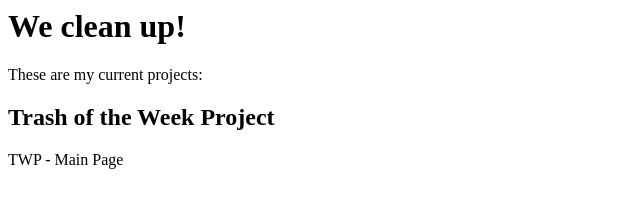
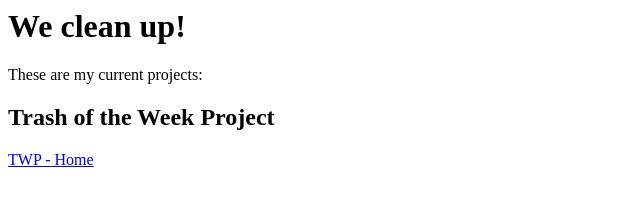
Before and after one commit to j9bass/twp-tester, a plain HTML site: page index.html in a window 1280 px wide. Shown: the whole page, without its empty margins (0-640 px from the left). Drawn offline with Linux system fonts and the light colour scheme.

Commit message:
Update index.html

```diff
--- a/index.html
+++ b/index.html
@@ -4,4 +4,4 @@
 
 <h2>Trash of the Week Project</h2>
 
-<p>TWP - Main Page</p>
+<p><a href="twp-demo-2-5-25.html">TWP - Home</a></p>
```
